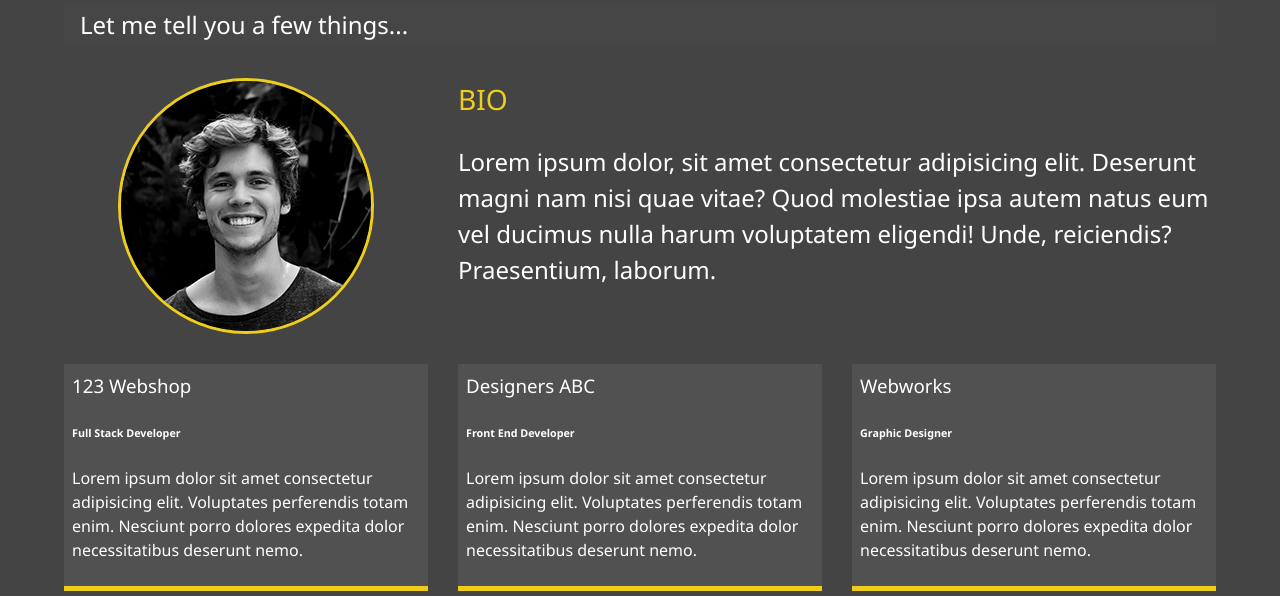
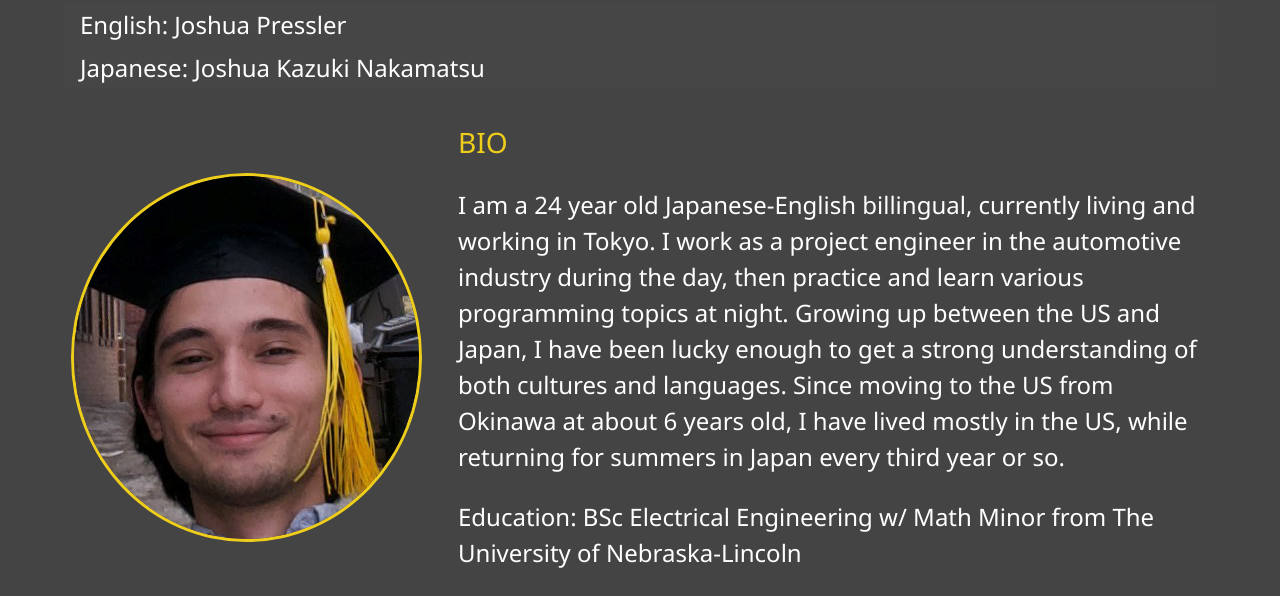
Before and after one commit to jkpressler/personal-website-v1, a website: page site/about.html in a window 1280 px wide. Shown: the part 204-800 px from the top of the page. Drawn offline with Linux system fonts and the light colour scheme; files whose address does not match are found by name.

Commit message:
added some about, changed background, fixed pics

```diff
--- a/site/about.html
+++ b/site/about.html
@@ -54,35 +54,44 @@
       About
       <span class="text-secondary">Me</span>
     </h1>
-    <h2 class="sm-heading">
-      Let me tell you a few things...
+    <h2 class="sm-heading" id="us-name">
+      English: Joshua Pressler
+    </h2>
+    <h2 class="sm-heading" id="jp-name">
+      Japanese: Joshua Kazuki Nakamatsu
     </h2>
     <div class="about-info">
-      <img src="img/portrait.jpg" alt="John Doe" class="bio-image">
+      <img src="img/graduation-pic-sm.png" alt="John Doe" class="bio-image">
 
       <div class="bio">
         <h3 class="text-secondary">BIO</h3>
-        <p>Lorem ipsum dolor, sit amet consectetur adipisicing elit. Deserunt magni nam nisi quae vitae? Quod molestiae ipsa
-          autem natus eum vel ducimus nulla harum voluptatem eligendi! Unde, reiciendis? Praesentium, laborum.</p>
+        <p>I am a 24 year old Japanese-English billingual, currently living and working in Tokyo. I work as a project engineer
+          in the automotive industry during the day, then practice and learn various programming topics at night. Growing up between
+          the US and Japan, I have been lucky enough to get a strong understanding of both cultures and languages. Since moving to the US from Okinawa
+          at about 6 years old, I have lived mostly in the US, while returning for summers in Japan every third year or so.
+        </p>
+        <p>
+          Education: BSc Electrical Engineering w/ Math Minor from The University of Nebraska-Lincoln
+        </p>
       </div>
 
       <div class="job job-1">
-        <h3>123 Webshop</h3>
-        <h6>Full Stack Developer</h6>
+        <h3>Kautex Japan</h3>
+        <h6>Project Engineer</h6>
         <p>Lorem ipsum dolor sit amet consectetur adipisicing elit. Voluptates perferendis totam enim. Nesciunt porro dolores
           expedita dolor necessitatibus deserunt nemo.</p>
       </div>
 
       <div class="job job-2">
-        <h3>Designers ABC</h3>
-        <h6>Front End Developer</h6>
+        <h3>Center of Collaborative Sciences</h3>
+        <h6>Research Assistant</h6>
         <p>Lorem ipsum dolor sit amet consectetur adipisicing elit. Voluptates perferendis totam enim. Nesciunt porro dolores
           expedita dolor necessitatibus deserunt nemo.</p>
       </div>
 
       <div class="job job-3">
-        <h3>Webworks</h3>
-        <h6>Graphic Designer</h6>
+        <h3>Freelance</h3>
+        <h6>Japanese-English Translator</h6>
         <p>Lorem ipsum dolor sit amet consectetur adipisicing elit. Voluptates perferendis totam enim. Nesciunt porro dolores
           expedita dolor necessitatibus deserunt nemo.</p>
       </div>
--- a/site/css/mystyle.css
+++ b/site/css/mystyle.css
@@ -55,7 +55,7 @@
     .menu-branding .portrait {
       width: 250px;
       height: 250px;
-      background: url("../img/withsakura-sm.png");
+      background: url("../img/graduation-pic.png");
       border-radius: 50%;
       border: solid 3px #eece1a; }
   .menu .nav-item {
@@ -103,8 +103,8 @@ body {
   font-family: 'Segoe UI', Tahoma, Geneva, Verdana, sans-serif;
   line-height: 1.5; }
   body#bg-img {
-    background: url(../img/background.jpg);
-    background: rgba(68, 68, 68, 0.9), url(../img/background.jpg);
+    background: url(../img/box-arc.jpg);
+    background: rgba(68, 68, 68, 0.9), url(../img/box-arc.jpg);
     background-attachment: fixed;
     background-size: cover; }
 
@@ -123,6 +123,12 @@ h3 {
     margin-bottom: 2rem;
     padding: 0.2rem 1rem;
     background: rgba(73, 73, 73, 0.5); }
+#us-name{
+  margin-bottom: 0%;
+}
+#jp-name{
+  margin-top: 0%;
+}
 
 a {
   color: #fff;
@@ -223,6 +229,10 @@ main {
   background: #c4c4c4;
   color: #333; }
 
+body i{
+  color: indianred;
+}
+
 #main-footer {
   text-align: center;
   padding: 1rem;
```
Also changed, not shown: site/index.html (+5 -2 lines), 1 other file.
